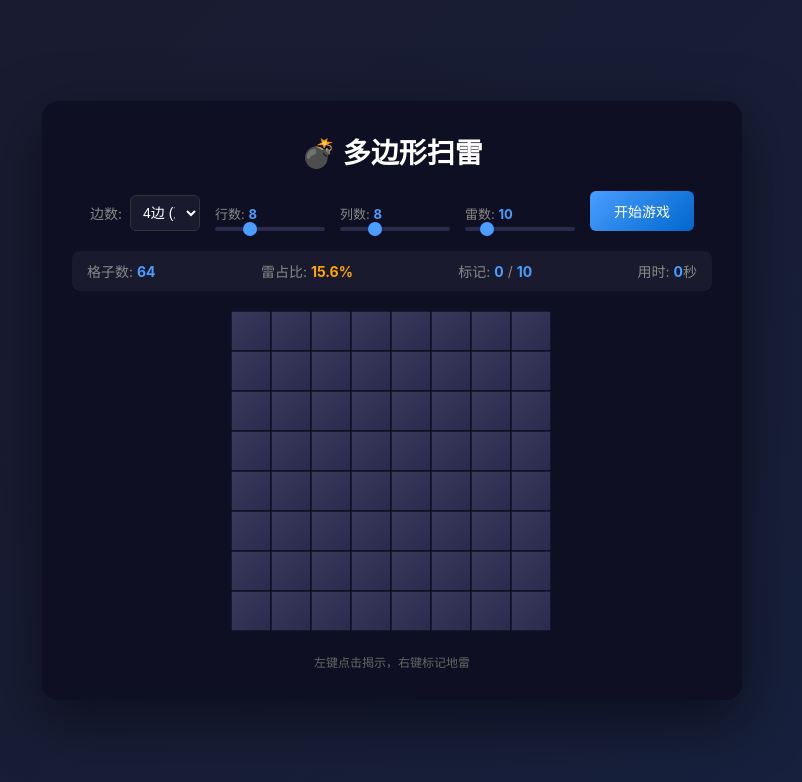
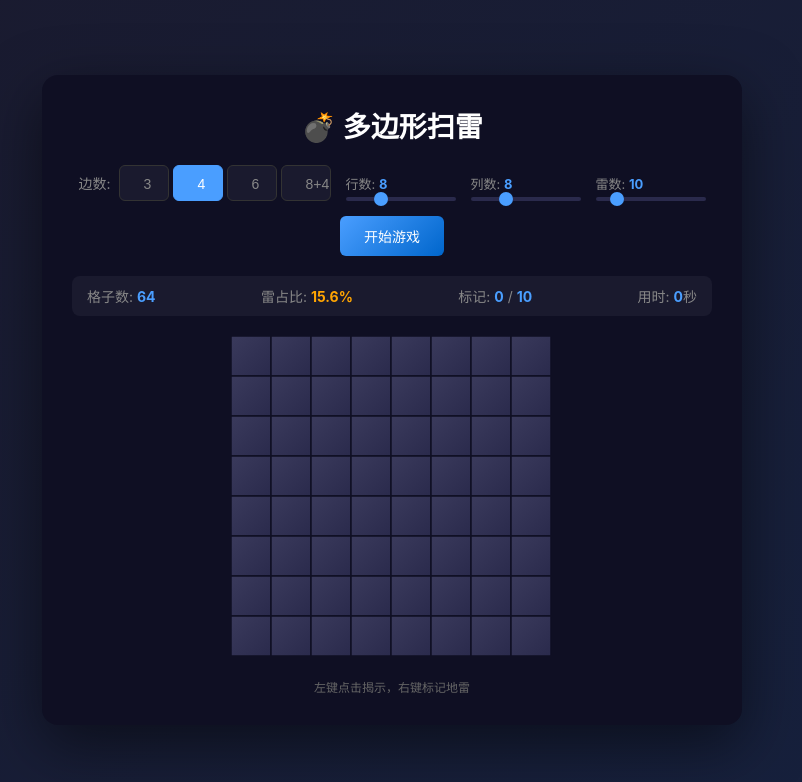
Before and after one commit to xiaoTN/saolei, a plain HTML site: page minesweeper.html in a window 1280 px wide. Shown: the whole page, without its empty margins (248-1050 px from the left). Drawn offline with Linux system fonts and the light colour scheme.

Commit message:
将边数选择从下拉框改为平铺按钮
- HTML: 边数选择器改为4个平铺按钮 (3/4/6/8+4)
- game.js: 新增 selectSides 函数处理按钮点击和选中状态
- CSS: 添加边数按钮的悬停和选中样式

Co-Authored-By: Claude Opus 4.6 <noreply@anthropic.com>

```diff
--- a/game.js
+++ b/game.js
@@ -32,11 +32,18 @@ let cellSize = 44;
 
 // ─── 初始化 ────────────────────────────────────────────────────
 
-function updateCellSize(skipPreview = false) {
-    sides = parseInt(document.getElementById('sides').value);
+// 边数按钮选择
+function selectSides(s) {
+    sides = s;
+    // 更新按钮选中状态
+    document.querySelectorAll('.side-btn').forEach(btn => {
+        btn.classList.toggle('selected', parseInt(btn.dataset.sides) === s);
+    });
+    // 更新 cellSize
     const sizeMap = { 3: 48, 4: 40, 6: 44, 8: 44 };
     cellSize = sizeMap[sides] || 44;
-    if (!skipPreview) previewBoardSize();
+    // 预览画布（游戏未开始时）
+    if (firstClick) previewBoardSize();
 }
 
 // 游戏未开始时，雷数滑动条变化时立即更新状态栏
@@ -58,7 +65,11 @@ function previewBoardSize() {
 }
 
 function initGame() {
-    updateCellSize(true);
+    // 初始化 sides 和 cellSize
+    const selectedBtn = document.querySelector('.side-btn.selected');
+    sides = selectedBtn ? parseInt(selectedBtn.dataset.sides) : 4;
+    const sizeMap = { 3: 48, 4: 40, 6: 44, 8: 44 };
+    cellSize = sizeMap[sides] || 44;
     rows = parseInt(document.getElementById('rows').value);
     cols = parseInt(document.getElementById('cols').value);
     totalMines = parseInt(document.getElementById('mines').value);
--- a/minesweeper.html
+++ b/minesweeper.html
@@ -13,12 +13,12 @@
         <div class="settings">
             <div class="setting-item">
                 <label>边数:</label>
-                <select id="sides" onchange="updateCellSize()">
-                    <option value="3">3边 (三角形)</option>
-                    <option value="4" selected>4边 (正方形)</option>
-                    <option value="6">6边 (六边形)</option>
-                    <option value="8">8+4 (八边形+正方形)</option>
-                </select>
+                <div class="sides-buttons">
+                    <button class="side-btn" data-sides="3" onclick="selectSides(3)">3</button>
+                    <button class="side-btn selected" data-sides="4" onclick="selectSides(4)">4</button>
+                    <button class="side-btn" data-sides="6" onclick="selectSides(6)">6</button>
+                    <button class="side-btn" data-sides="8" onclick="selectSides(8)">8+4</button>
+                </div>
             </div>
             <div class="setting-item slider-item">
                 <label>行数: <span id="rows-val">8</span></label>
--- a/style.css
+++ b/style.css
@@ -58,6 +58,35 @@ h1 {
     background: #1a1a2e;
     color: #fff;
     text-align: center;
+}
+
+.sides-buttons {
+    display: flex;
+    gap: 4px;
+}
+
+.side-btn {
+    width: 36px;
+    height: 36px;
+    border: 1px solid #333;
+    border-radius: 6px;
+    background: #1a1a2e;
+    color: #888;
+    font-size: 14px;
+    cursor: pointer;
+    transition: all 0.2s;
+}
+
+.side-btn:hover {
+    border-color: #4a9eff;
+    color: #4a9eff;
+}
+
+.side-btn.selected {
+    background: #4a9eff;
+    border-color: #4a9eff;
+    color: #fff;
+}
     font-size: 14px;
 }
 
```
